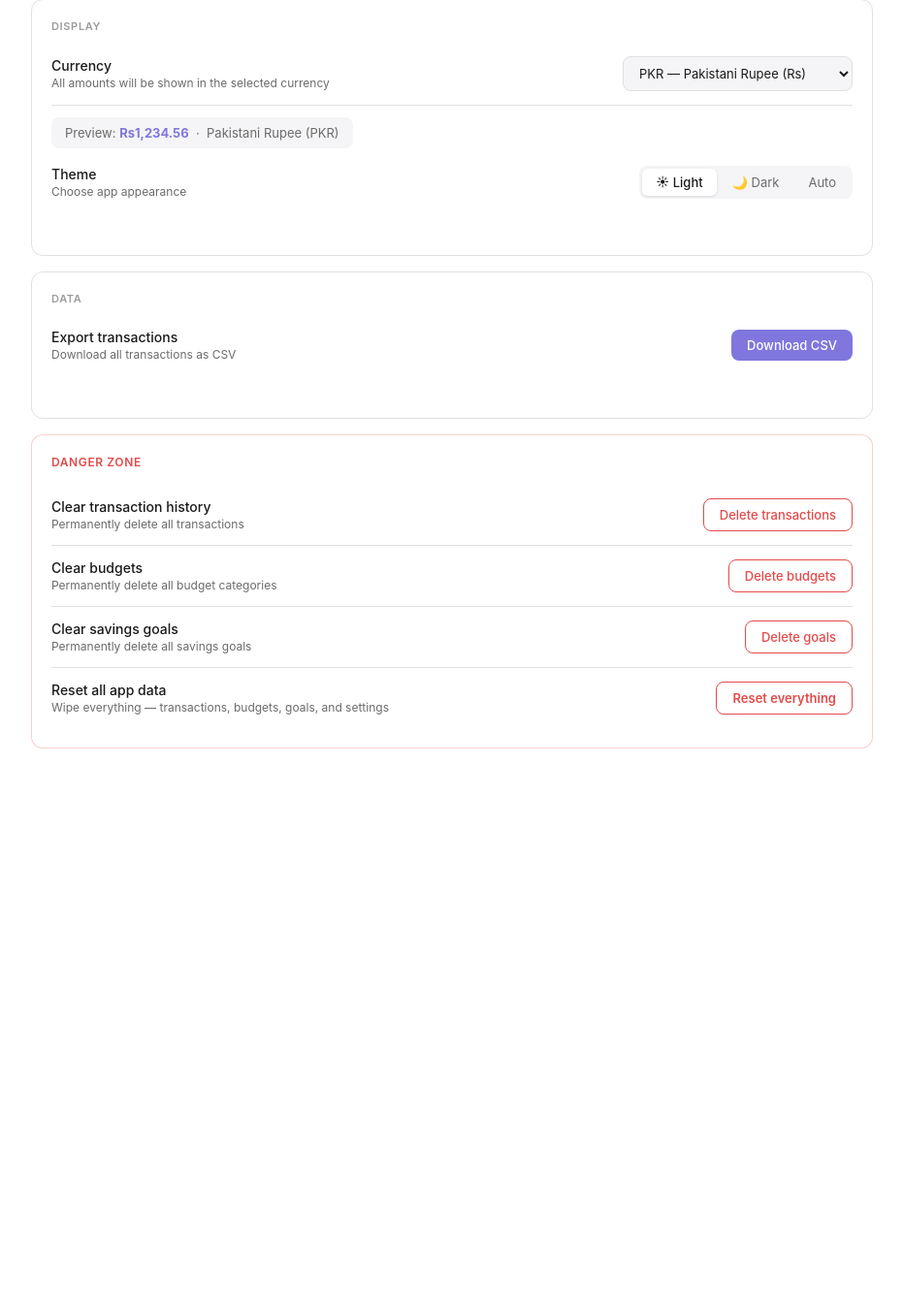
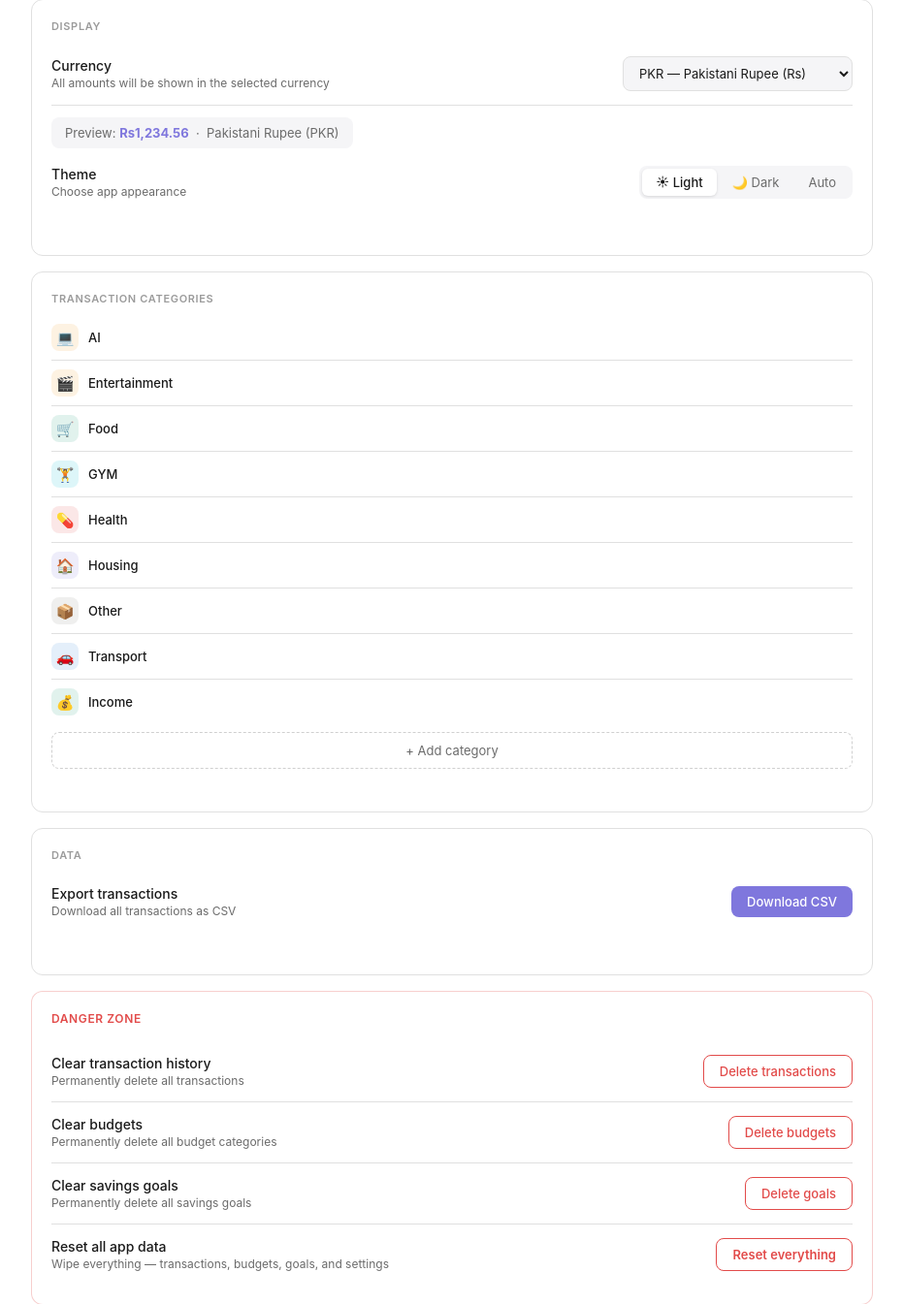
Before and after one commit to mahd0x8/Fintrack, a Flask app: page / in a window 1280 px wide, after a click on "⚙ Settings". Shown: the part 149-1494 px from the top of the page at 97% size, without its empty margins (174-1105 px from the left). Before the commit the page ends 921 px from the top, so only its background shows below. Run offline with Flask 3, Linux system fonts and the light colour scheme; data comes from the database, SQL or seed files in the repository; both versions use the stored data as it was after the commit.

Commit message:
Added option to add new categories

```diff
--- a/app.py
+++ b/app.py
@@ -4,15 +4,15 @@ from flask import Flask, request, jsonify, render_template, g, send_from_directo
 app = Flask(__name__)
 DB = os.path.join(os.path.dirname(__file__), 'finance.db')
 
-CATEGORIES = ['Housing', 'Food', 'Transport', 'Entertainment', 'Health', 'Income', 'Other']
-CAT_COLORS = {
-    'Housing': '#7F77DD', 'Food': '#1D9E75', 'Transport': '#378ADD',
-    'Entertainment': '#EF9F27', 'Health': '#E24B4A', 'Income': '#1D9E75', 'Other': '#888780'
-}
-CAT_ICONS = {
-    'Housing': '🏠', 'Food': '🛒', 'Transport': '🚗',
-    'Entertainment': '🎬', 'Health': '💊', 'Income': '💰', 'Other': '📦'
-}
+DEFAULT_CATEGORIES = [
+    ('Housing',       '🏠', '#7F77DD', 0),
+    ('Food',          '🛒', '#1D9E75', 0),
+    ('Transport',     '🚗', '#378ADD', 0),
+    ('Entertainment', '🎬', '#EF9F27', 0),
+    ('Health',        '💊', '#E24B4A', 0),
+    ('Other',         '📦', '#888780', 0),
+    ('Income',        '💰', '#1D9E75', 1),
+]
 
 def get_db():
     if 'db' not in g:
@@ -57,11 +57,25 @@ def init_db():
                 key TEXT PRIMARY KEY,
                 value TEXT NOT NULL
             );
+            CREATE TABLE IF NOT EXISTS categories (
+                id INTEGER PRIMARY KEY AUTOINCREMENT,
+                name TEXT NOT NULL UNIQUE,
+                icon TEXT DEFAULT '📦',
+                color TEXT DEFAULT '#888780',
+                is_income INTEGER DEFAULT 0
+            );
         ''')
         if not db.execute("SELECT 1 FROM settings WHERE key='currency'").fetchone():
             db.execute("INSERT INTO settings (key,value) VALUES ('currency','USD')")
         if not db.execute("SELECT 1 FROM settings WHERE key='theme'").fetchone():
             db.execute("INSERT INTO settings (key,value) VALUES ('theme','auto')")
+        # Seed default categories if table is empty
+        if not db.execute('SELECT 1 FROM categories LIMIT 1').fetchone():
+            db.executemany(
+                'INSERT OR IGNORE INTO categories (name,icon,color,is_income) VALUES (?,?,?,?)',
+                DEFAULT_CATEGORIES
+            )
+            db.commit()
         # Add goal_id column to transactions if missing (migration)
         try:
             db.execute('ALTER TABLE transactions ADD COLUMN goal_id INTEGER REFERENCES goals(id)')
@@ -175,6 +189,7 @@ def update_transaction(tid):
 def list_budgets():
     db = get_db()
     month = request.args.get('month', '2026-05')
+    cat_colors = {r['name']: r['color'] for r in db.execute('SELECT name, color FROM categories').fetchall()}
     budgets = db.execute('SELECT * FROM budgets WHERE month=?', (month,)).fetchall()
     result = []
     for b in budgets:
@@ -182,7 +197,7 @@ def list_budgets():
             'SELECT COALESCE(SUM(amount),0) FROM transactions WHERE category=? AND type="expense" AND strftime("%Y-%m",date)=?',
             (b['category'], month)
         ).fetchone()[0]
-        result.append({**dict(b), 'spent': spent, 'color': CAT_COLORS.get(b['category'],'#888780')})
+        result.append({**dict(b), 'spent': spent, 'color': cat_colors.get(b['category'], '#888780')})
     return jsonify(result)
 
 @app.post('/api/budgets')
@@ -269,11 +284,12 @@ def overview():
         flow.append({'month': mo, 'income': inc, 'expenses': exp, 'savings': inc - exp})
 
     # Category breakdown for current month
+    cat_colors = {r['name']: r['color'] for r in db.execute('SELECT name, color FROM categories').fetchall()}
     cats = db.execute(
         'SELECT category, SUM(amount) as total FROM transactions WHERE type="expense" AND strftime("%Y-%m",date)=? GROUP BY category',
         (month,)
     ).fetchall()
-    cat_data = [{'category': r['category'], 'total': r['total'], 'color': CAT_COLORS.get(r['category'],'#888780')} for r in cats]
+    cat_data = [{'category': r['category'], 'total': r['total'], 'color': cat_colors.get(r['category'], '#888780')} for r in cats]
 
     # Savings trend
     savings_trend = [{'month': f['month'], 'savings': f['savings']} for f in flow]
@@ -325,10 +341,57 @@ def save_settings():
     db.commit()
     return jsonify({'ok': True})
 
+@app.get('/api/categories')
+def list_categories():
+    rows = get_db().execute('SELECT * FROM categories ORDER BY is_income, name').fetchall()
+    return jsonify([dict(r) for r in rows])
+
+@app.post('/api/categories')
+def add_category():
+    d = request.json
+    db = get_db()
+    try:
+        cur = db.execute(
+            'INSERT INTO categories (name,icon,color,is_income) VALUES (?,?,?,?)',
+            (d['name'].strip(), d.get('icon','📦'), d.get('color','#888780'), int(d.get('is_income',0)))
+        )
+        db.commit()
+        return jsonify({'id': cur.lastrowid}), 201
+    except sqlite3.IntegrityError:
+        return jsonify({'error': 'Name already exists'}), 409
+
+@app.put('/api/categories/<int:cid>')
+def update_category(cid):
+    d = request.json
+    db = get_db()
+    old = db.execute('SELECT name FROM categories WHERE id=?', (cid,)).fetchone()
+    new_name = d['name'].strip()
+    try:
+        db.execute('UPDATE categories SET name=?,icon=?,color=? WHERE id=?',
+                   (new_name, d.get('icon','📦'), d.get('color','#888780'), cid))
+        if old and old['name'] != new_name:
+            db.execute('UPDATE transactions SET category=? WHERE category=?', (new_name, old['name']))
+        db.commit()
+        return jsonify({'ok': True})
+    except sqlite3.IntegrityError:
+        return jsonify({'error': 'Name already exists'}), 409
+
+@app.delete('/api/categories/<int:cid>')
+def delete_category(cid):
+    db = get_db()
+    db.execute('DELETE FROM categories WHERE id=?', (cid,))
+    db.commit()
+    return jsonify({'ok': True})
+
 @app.get('/api/meta')
 def meta():
-    goals = [dict(r) for r in get_db().execute('SELECT id, name, color, saved, target FROM goals ORDER BY name').fetchall()]
-    return jsonify({'categories': CATEGORIES, 'cat_colors': CAT_COLORS, 'cat_icons': CAT_ICONS, 'goals': goals})
+    db = get_db()
+    cats = db.execute('SELECT * FROM categories ORDER BY is_income, name').fetchall()
+    categories  = [r['name']  for r in cats]
+    cat_colors  = {r['name']: r['color'] for r in cats}
+    cat_icons   = {r['name']: r['icon']  for r in cats}
+    goals = [dict(r) for r in db.execute('SELECT id, name, color, saved, target FROM goals ORDER BY name').fetchall()]
+    return jsonify({'categories': categories, 'cat_colors': cat_colors, 'cat_icons': cat_icons, 'goals': goals})
 
 @app.get('/assets/<path:filename>')
 def assets(filename):
--- a/templates/index.html
+++ b/templates/index.html
@@ -135,6 +135,20 @@ button{cursor:pointer}
 .theme-btns{display:flex;background:var(--bg2);border-radius:var(--radius-sm);padding:3px;gap:2px}
 .theme-btn{padding:6px 14px;border:none;background:transparent;border-radius:6px;font-size:13px;color:var(--text2);transition:all .15s;white-space:nowrap}
 .theme-btn.active{background:var(--bg);color:var(--text);box-shadow:0 1px 3px rgba(0,0,0,.12);font-weight:500}
+/* Category list in settings */
+.cat-item{display:flex;align-items:center;gap:10px;padding:9px 0;border-bottom:0.5px solid var(--border)}
+.cat-item:last-child{border-bottom:none}
+.cat-dot{width:28px;height:28px;border-radius:8px;display:flex;align-items:center;justify-content:center;font-size:15px;flex-shrink:0}
+.cat-name{flex:1;font-size:13px;font-weight:500}
+.cat-actions{display:flex;gap:4px;opacity:0;transition:opacity .15s}
+.cat-item:hover .cat-actions{opacity:1}
+.cat-actions button{background:none;border:none;font-size:13px;padding:3px 6px;border-radius:4px;color:var(--text2);cursor:pointer}
+.cat-actions button:hover{background:var(--bg3)}
+/* Emoji picker */
+.emoji-grid{display:flex;flex-wrap:wrap;gap:4px;margin-top:6px}
+.emoji-grid span{font-size:18px;width:34px;height:34px;display:flex;align-items:center;justify-content:center;border-radius:6px;cursor:pointer;border:1.5px solid transparent;transition:all .1s}
+.emoji-grid span:hover{background:var(--bg2)}
+.emoji-grid span.selected{border-color:var(--purple);background:var(--bg2)}
 /* Danger zone */
 .danger-card{background:var(--bg);border:0.5px solid #E24B4A44;border-radius:var(--radius);padding:1.25rem;margin-bottom:1rem}
 .danger-title{font-size:12px;font-weight:600;color:#E24B4A;text-transform:uppercase;letter-spacing:.05em;margin-bottom:1rem}
@@ -298,6 +312,14 @@ button{cursor:pointer}
             </div>
           </div>
         </div>
+      </div>
+    </div>
+
+    <div class="card">
+      <div class="settings-section">
+        <div class="settings-group-title">Transaction categories</div>
+        <div id="cat-list"></div>
+        <button class="add-btn" onclick="openModal('category')" style="margin-top:8px">+ Add category</button>
       </div>
     </div>
 
@@ -473,7 +495,7 @@ function showTab(btn, id){
   if(id==='transactions') loadTransactions();
   if(id==='budgets') loadBudgets();
   if(id==='goals') loadGoals();
-  if(id==='settings') renderSettingsTab();
+  if(id==='settings'){ renderSettingsTab(); renderCategoryList(); }
 }
 
 // ── Settings ──────────────────────────────────────────────────────────────
@@ -530,6 +552,90 @@ async function onThemeChange(theme){
   });
   await saveSettingsToDB();
   showToast(`Theme set to ${theme}`);
+}
+
+// ── Categories ────────────────────────────────────────────────────────────
+const EMOJI_OPTIONS = ['🏠','🛒','🚗','🎬','💊','💰','📦','🍽️','✈️','📱','💻','🎮','🏥','🎓','💼','🏋️','🛍️','⚡','🎵','🏖️','🐶','☕','🎁','💈','🔧','📚','🧴','🌐','🏦','🎯'];
+
+async function renderCategoryList(){
+  const cats = await api('/api/categories');
+  const el = document.getElementById('cat-list');
+  if(!cats.length){ el.innerHTML='<div class="empty">No categories yet</div>'; return; }
+  el.innerHTML = cats.map(c=>`
+    <div class="cat-item">
+      <div class="cat-dot" style="background:${c.color}22;color:${c.color}">${c.icon}</div>
+      <span class="cat-name">${esc(c.name)}</span>
+      <div class="cat-actions">
+        <button onclick='editCategory(${JSON.stringify(c)})' title="Edit">✏️</button>
+        <button onclick="deleteCategory(${c.id},'${esc(c.name)}')" title="Delete">🗑️</button>
+      </div>
+    </div>`).join('');
+}
+
+async function deleteCategory(id, name){
+  if(!confirm(`Delete category "${name}"?`)) return;
+  await api(`/api/categories/${id}`,'DELETE');
+  showToast('Category deleted');
+  META = await api('/api/meta');
+  renderCategoryList();
+}
+
+function editCategory(c){
+  editingId = c.id;
+  openModal('category', c);
+}
+
+async function saveCategory(){
+  const name  = document.getElementById('f-cat-name').value.trim();
+  const icon  = document.getElementById('f-cat-icon').value;
+  const color = document.getElementById('f-cat-color').value;
+  if(!name){ showToast('Enter a category name'); return; }
+  let res;
+  if(editingId){
+    res = await api(`/api/categories/${editingId}`,'PUT',{name,icon,color});
+  } else {
+    res = await api('/api/categories','POST',{name,icon,color});
+  }
+  if(res.error){ showToast(res.error); return; }
+  showToast(editingId ? 'Category updated' : 'Category added');
+  META = await api('/api/meta');
+  closeModal();
+  renderCategoryList();
+}
+
+function categoryForm(d=null){
+  const selectedIcon  = d?.icon  || '📦';
+  const selectedColor = d?.color || '#888780';
+  const colors = ['#7F77DD','#1D9E75','#378ADD','#EF9F27','#E24B4A','#888780','#E91E8C','#00BCD4'];
+  const emojiGrid = EMOJI_OPTIONS.map(e=>
+    `<span class="${e===selectedIcon?'selected':''}" onclick="selectEmoji(this,'${e}')">${e}</span>`
+  ).join('');
+  const colorPicker = colors.map(c=>
+    `<span onclick="document.getElementById('f-cat-color').value='${c}';this.parentNode.querySelectorAll('span').forEach(s=>s.style.outline='none');this.style.outline='2px solid ${c}'" style="width:22px;height:22px;border-radius:50%;background:${c};display:inline-block;cursor:pointer;flex-shrink:0;outline:${c===selectedColor?'2px solid '+c:'none'}"></span>`
+  ).join('');
+  return `
+  <div class="modal-title">${d?'Edit':'Add'} Category</div>
+  <div class="form-row"><label class="form-label">Name</label><input id="f-cat-name" value="${esc(d?.name||'')}" placeholder="e.g. Subscriptions"></div>
+  <div class="form-row">
+    <label class="form-label">Icon</label>
+    <div class="emoji-grid" id="emoji-grid">${emojiGrid}</div>
+    <input type="hidden" id="f-cat-icon" value="${selectedIcon}">
+  </div>
+  <div class="form-row">
+    <label class="form-label">Color</label>
+    <div style="display:flex;gap:8px;align-items:center;margin-top:4px">${colorPicker}</div>
+    <input type="hidden" id="f-cat-color" value="${selectedColor}">
+  </div>
+  <div class="form-actions">
+    <button class="btn-secondary" onclick="closeModal()">Cancel</button>
+    <button class="btn-primary" onclick="saveCategory()">Save</button>
+  </div>`;
+}
+
+function selectEmoji(el, emoji){
+  document.getElementById('f-cat-icon').value = emoji;
+  document.querySelectorAll('#emoji-grid span').forEach(s=>s.classList.remove('selected'));
+  el.classList.add('selected');
 }
 
 // ── CSV Export ────────────────────────────────────────────────────────────
@@ -832,9 +938,10 @@ async function openModal(type, data=null){
   // Refresh goals list so newly added goals appear in the tx form
   if(type === 'tx') META.goals = (await api('/api/meta')).goals;
   const body = document.getElementById('modal-body');
-  if(type==='tx') body.innerHTML = txForm(data);
-  if(type==='budget') body.innerHTML = budgetForm(data);
-  if(type==='goal') body.innerHTML = goalForm(data);
+  if(type==='tx')       body.innerHTML = txForm(data);
+  if(type==='budget')   body.innerHTML = budgetForm(data);
+  if(type==='goal')     body.innerHTML = goalForm(data);
+  if(type==='category') body.innerHTML = categoryForm(data);
   document.getElementById('modal').style.display='flex';
 }
 
```
Also changed, not shown: .claude/settings.local.json, finance.db.
